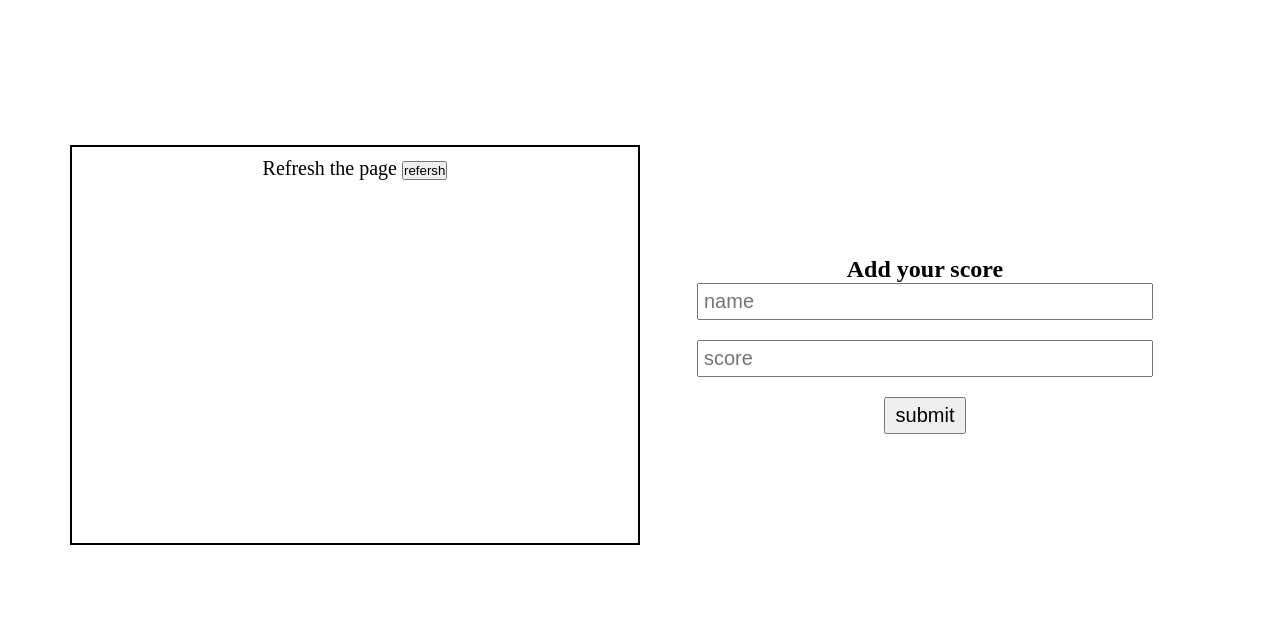
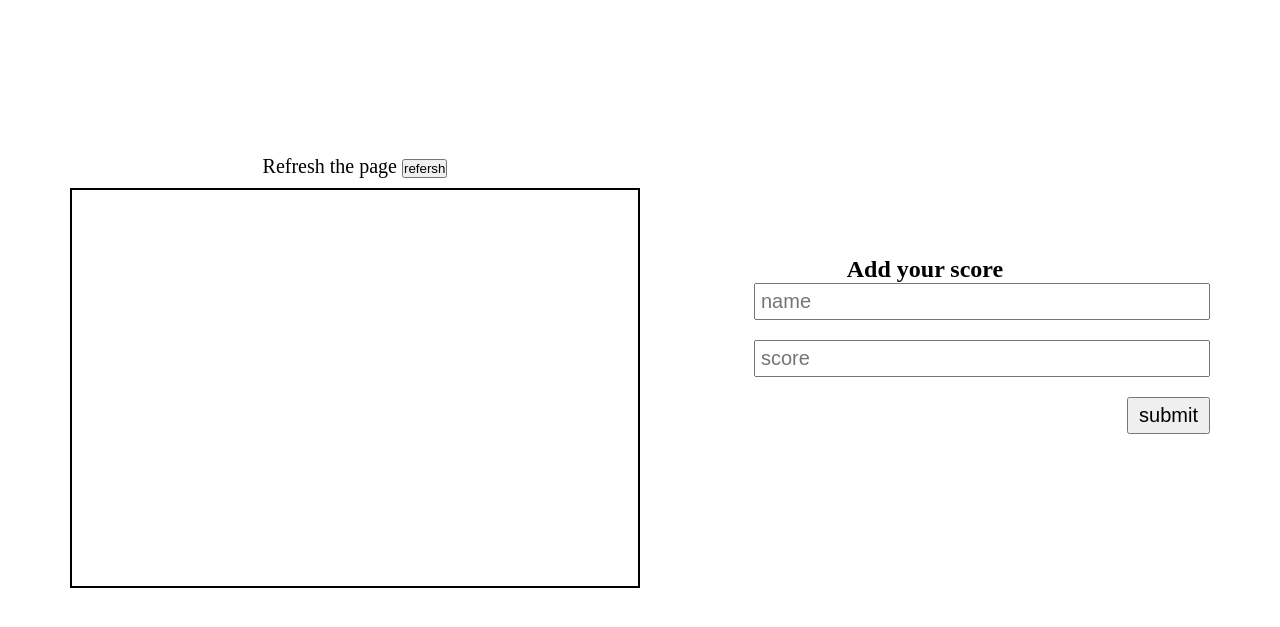
Before and after one commit to boo-shehab/Leaderboard, a website built with webpack: page src/index.html in a window 1280 px wide. Shown: the part 55-682 px from the top of the page. Built offline with nearby package versions, Linux system fonts and the light colour scheme.

Commit message:
do the changes

```diff
--- a/src/style.css
+++ b/src/style.css
@@ -54,15 +54,19 @@ section .container {
 }
 
 section .container .leader-board {
-  border: 2px solid black;
   height: 50vh;
-  overflow: auto;
 }
 
 section .leader-board .refresh {
   text-align: center;
   padding: 10px;
   font-size: 20px;
+}
+
+section .leader-board .board {
+  border: 2px solid black;
+  overflow: auto;
+  height: 100%;
 }
 
 section .leader-board .board ul {
@@ -83,7 +87,7 @@ section .add-score {
 
 section .add-score form {
   display: grid;
-  justify-items: center;
+  justify-items: right;
   gap: 20px;
 }
 
```
